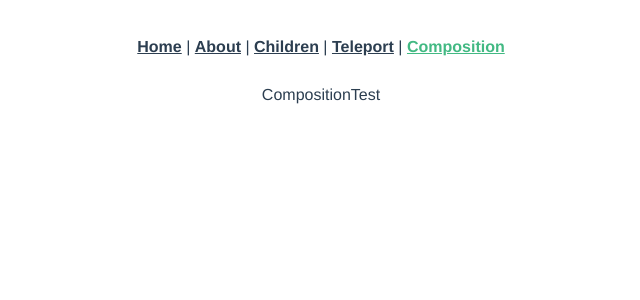
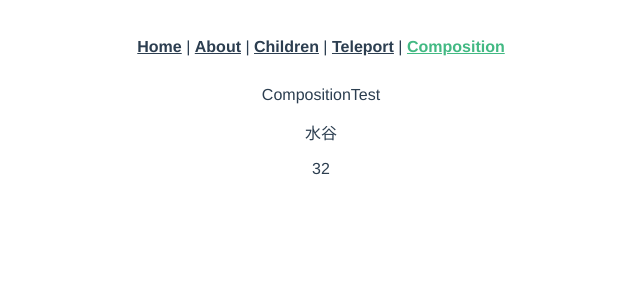
Before and after one commit to ABenn17282002/Vue_Project, a Vue app in the folder vueApp/vue-sample/: page /composition-test in a window 1280 px wide. Shown: the top 300 px of the page, without its empty margins (319-959 px from the left). Built offline with nearby package versions, Linux system fonts and the light colour scheme.

Commit message:
Vue3(setupの戻り値)

```diff
--- a/vueApp/vue-sample/src/views/CompositionTest.vue
+++ b/vueApp/vue-sample/src/views/CompositionTest.vue
@@ -1,14 +1,30 @@
 <template>
-  <div>CompositionTest</div>
+  <div>
+    CompositionTest
+    <p>{{ name }}</p>
+    <p>{{ age }}</p>
+  </div>
 </template>
 
 <script>
 export default {
-  data() {},
   setup() {
+    let name = "水谷";
+    const age = 32;
     console.log("setup");
     // console.logで出力するとundefinedになる(thisは使えない)
     console.log(this);
+    return {
+      // name:nameではなくnameだけの省略形も可。
+      name,
+      age,
+    };
+  },
+  data() {
+    return {
+      number: 1,
+      sports: "サッカー",
+    };
   },
   created() {
     console.log("created");
```
